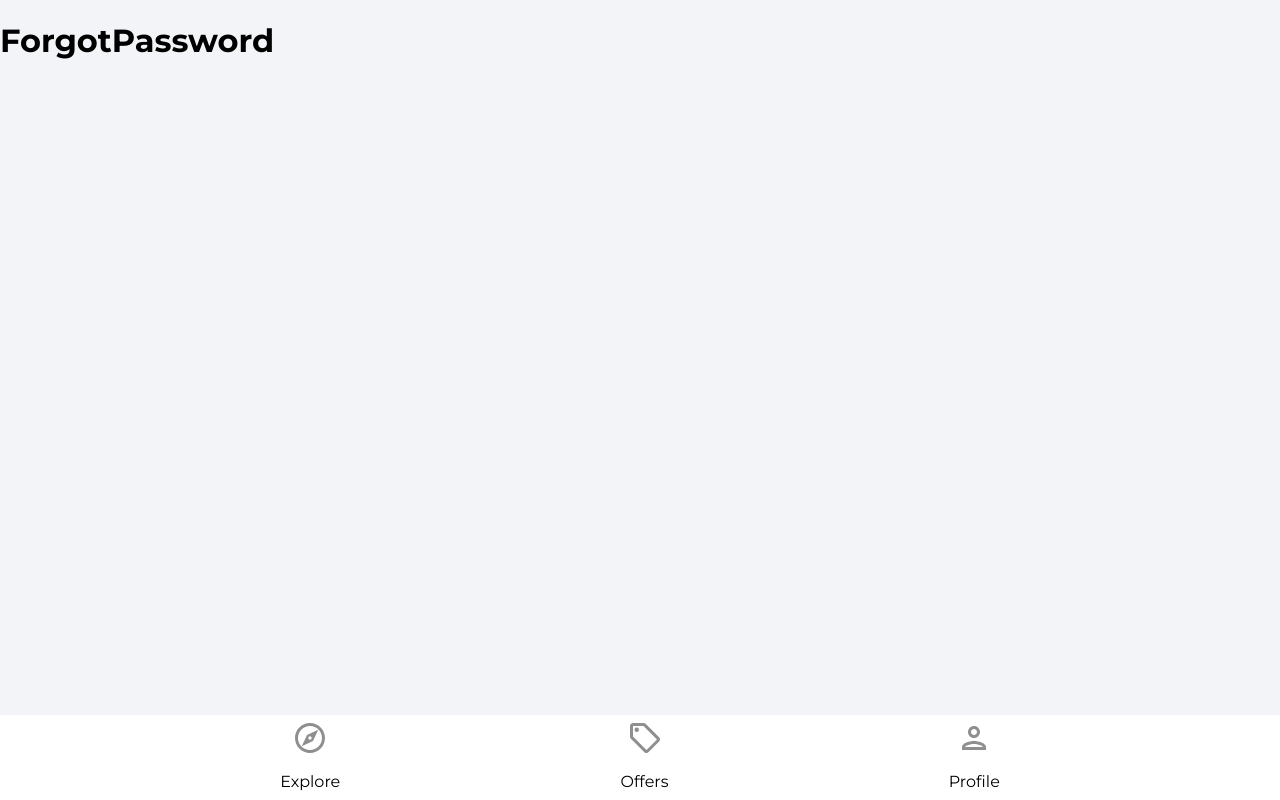
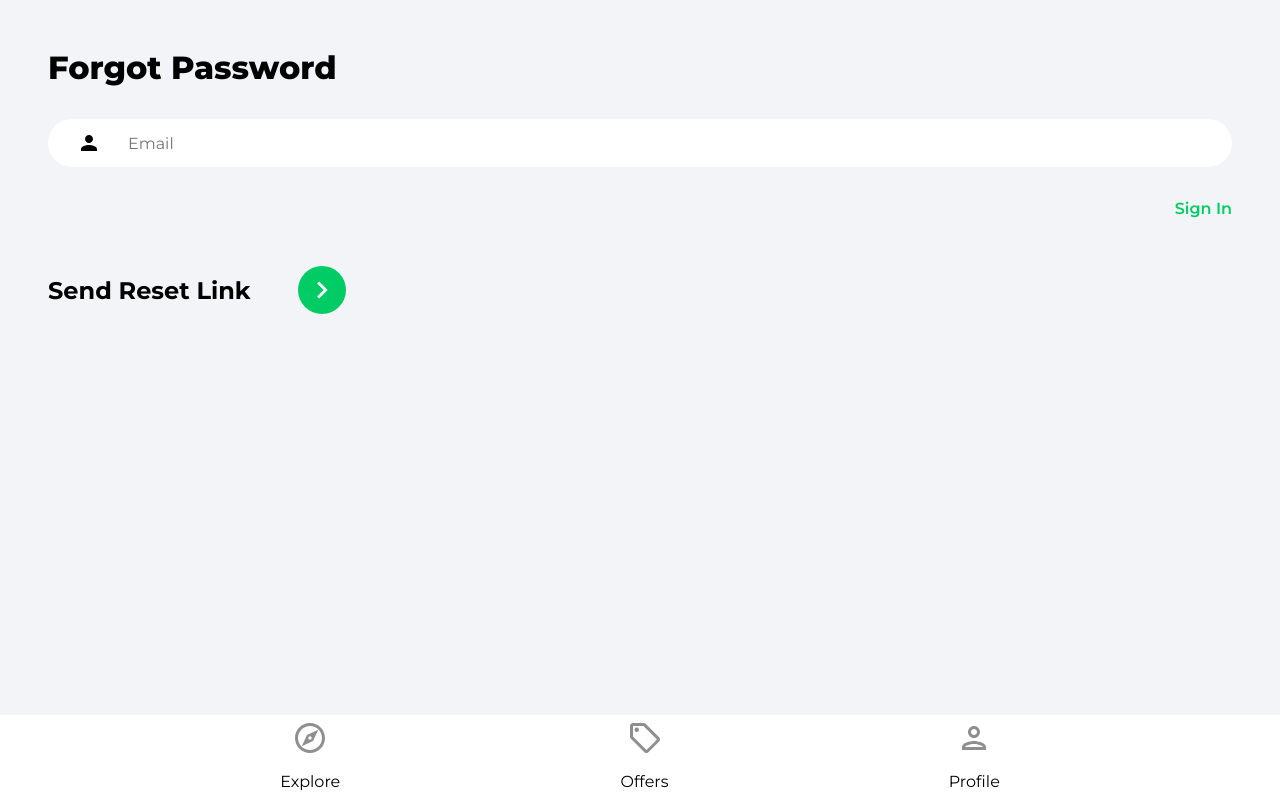
Before and after one commit to rrankawat/react-house-marketplace, a React (Create React App) app: page /forgot-password in a window 1280 px wide. Built offline with nearby package versions, Linux system fonts and the light colour scheme.

Commit message:
Forgot Password Page

```diff
--- a/src/pages/ForgotPassword.jsx
+++ b/src/pages/ForgotPassword.jsx
@@ -1,7 +1,50 @@
+import { useState } from 'react'
+import { Link } from 'react-router-dom'
+import { toast } from 'react-toastify'
+import { getAuth, sendPasswordResetEmail } from 'firebase/auth'
+import { ReactComponent as ArrowRightIcon } from '../assets/svg/keyboardArrowRightIcon.svg'
+
 const ForgotPassword = () => {
+  const [email, setEmail] = useState('')
+
+  const onSubmit = async (e) => {
+    e.preventDefault()
+
+    try {
+      const auth = getAuth()
+      await sendPasswordResetEmail(auth, email)
+      toast.success('Email was sent')
+    } catch (error) {
+      toast.error('Could not send reset email')
+    }
+  }
+
   return (
-    <div>
-      <h1>ForgotPassword</h1>
+    <div className="pageContainer">
+      <header>
+        <p className="pageHeader">Forgot Password</p>
+      </header>
+
+      <main>
+        <form onSubmit={onSubmit}>
+          <input
+            type="email"
+            className="emailInput"
+            placeholder="Email"
+            onChange={(e) => setEmail(e.target.value)}
+          />
+          <Link to="/sign-in" className="forgotPasswordLink">
+            Sign In
+          </Link>
+
+          <div className="signInBar">
+            <div className="signInText">Send Reset Link</div>
+            <button className="signInButton">
+              <ArrowRightIcon fill="#fff" width="34px" height="34px" />
+            </button>
+          </div>
+        </form>
+      </main>
     </div>
   )
 }
```
